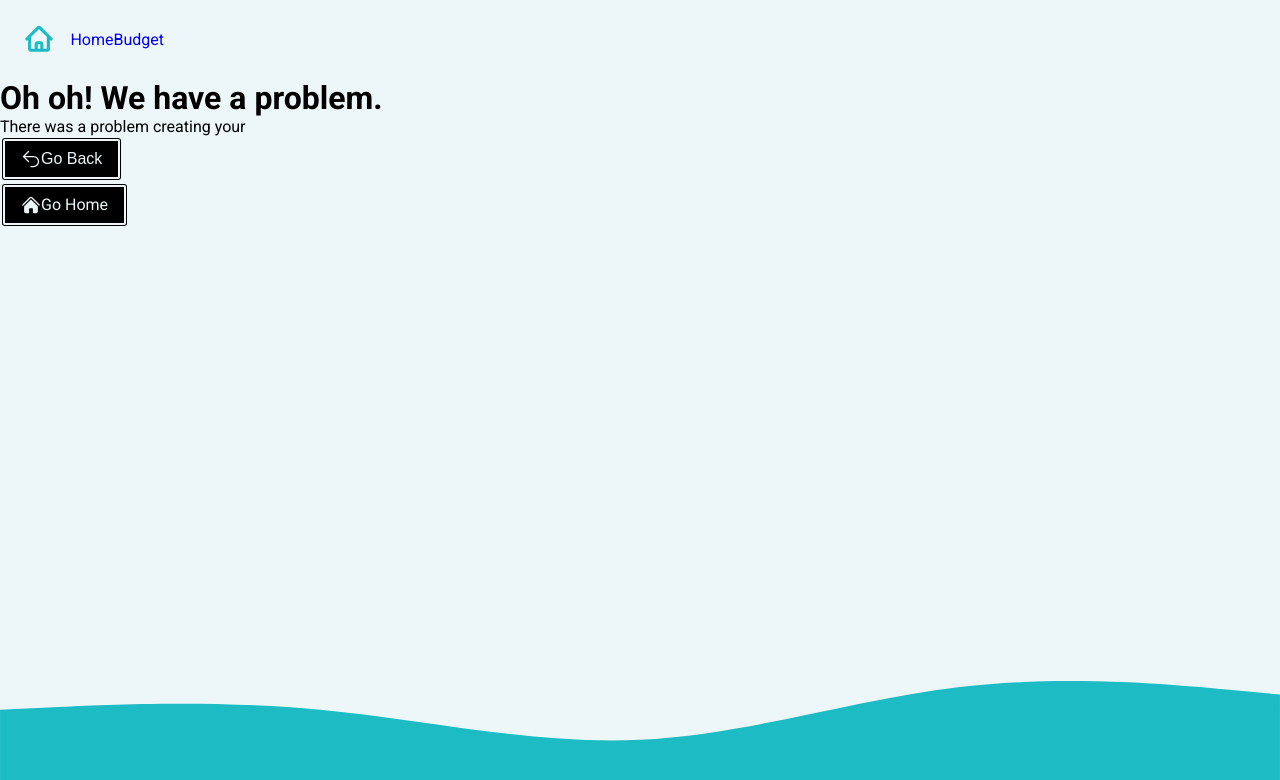
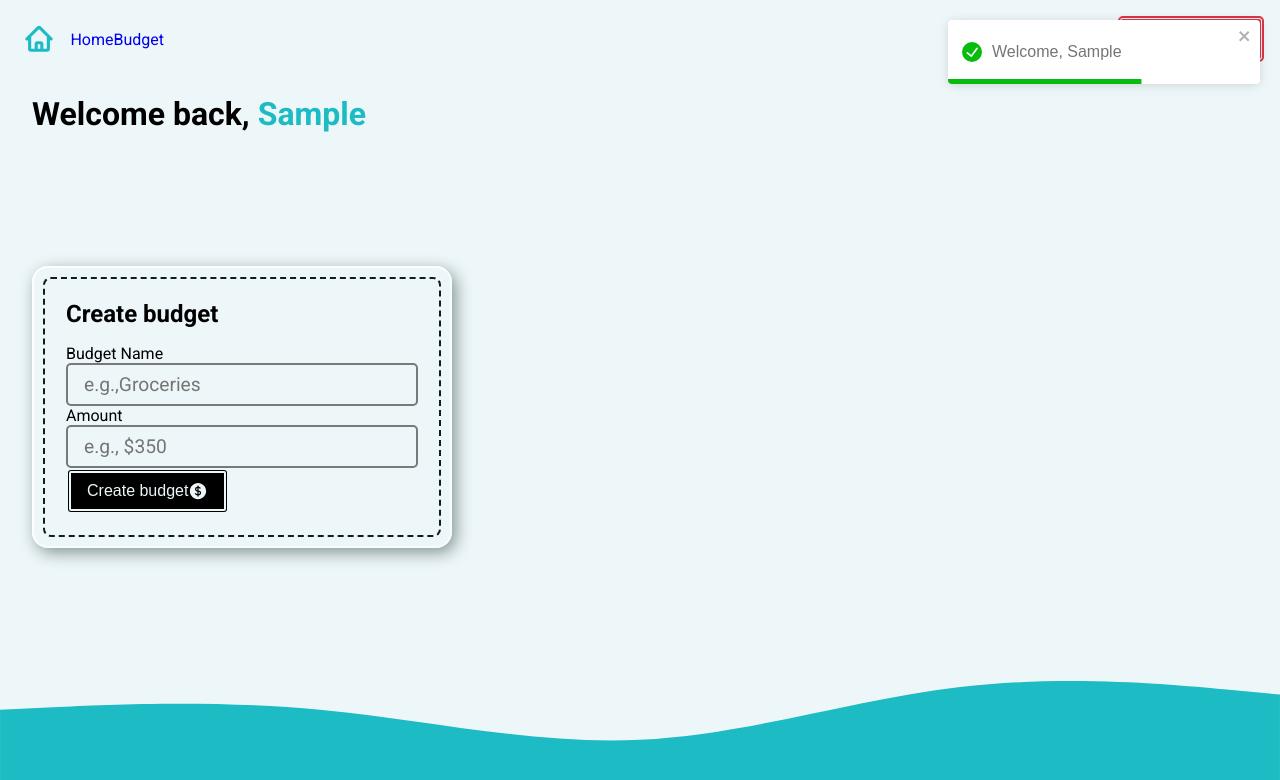
Before and after one commit to ajarek/react-62-vite--Budgeting-Router-6.8, a React (Vite) app: page / in a window 1280 px wide. Both pictures are taken after typing "Sample" into the empty fields and a click on the button "Create Account". Shown: the top 780 px of the page. Built offline with nearby package versions, Linux system fonts and the light colour scheme.

Commit message:
added AddBudgetForm

```diff
--- /dev/null
+++ b/src/components/AddBudgetForm.jsx
@@ -0,0 +1,47 @@
+import React from 'react'
+import { Form } from 'react-router-dom'
+import {CurrencyDollarIcon} from '@heroicons/react/24/solid'
+
+const AddBudgetForm = () => {
+  return (
+    <div className='form-wrapper'>
+      <h2>Create budget</h2>
+      <Form
+        method='post'
+        className='grid-sm'
+      >
+        <div className='grid-xs'>
+          <label htmlFor='newBudget'>Budget Name</label>
+          <input
+            type='text'
+            name='newBudget'
+            id='newBudget'
+            placeholder='e.g.,Groceries '
+            required
+          />
+        </div>
+        <div className='grid-xs'>
+          <label htmlFor='newBudgetAmount'>Amount</label>
+          <input
+            type='number'
+            step={'0.01'}
+            name='newBudgetAmount'
+            id='newBudgetAmount'
+            placeholder='e.g., $350 '
+            required
+            inputMode='decimal'
+          />
+        </div>
+        <button
+          type='submit'
+          className='btn btn-dark'
+        >
+          <span>Create budget</span>
+          <CurrencyDollarIcon width={20}/>
+        </button>
+      </Form>
+    </div>
+  )
+}
+
+export default AddBudgetForm
--- a/src/index.css
+++ b/src/index.css
@@ -85,7 +85,7 @@ nav a:hover {
 .intro h1 {
   font-size: 4rem;
 }
-.intro h1 span {
+ h1 span {
   color: #1dbbc3;
 }
 .intro div {
@@ -118,3 +118,50 @@ nav a:hover {
   border-color: #1dbbc3;
   box-shadow: 0 0 0 1px #04a1a9;
 }
+.error {
+  place-self: center;
+  display: grid;
+  place-items: center;
+  place-content: center;
+  gap:1rem;
+  text-align: center;
+}
+.error div{
+  display: grid;
+  grid-template-columns: 1fr 1fr ;
+  place-items: center;
+  gap: 1rem;
+  width: 100%;
+}
+.dashboard {
+  display: grid;
+  gap: 1rem;
+  place-items: start;
+  width: 100%;
+  padding: 1rem 2rem;
+}
+.form-wrapper {
+
+  flex: 1 1 48%;
+  max-width: 800px;
+  position: relative;
+  display: grid;
+  gap: 1rem;
+  background-color:transparent;
+  padding:2rem;
+  border-radius: 1rem;
+  box-shadow: 0.25em 0.3em 1em hsl(183 8% 55%);
+  border-top: 0.15em solid white;
+  border-left: 0.15em solid white;
+  border-right: 0.15em solid hsl(190 60% 98%);
+  border-bottom: 0.15em solid hsl(190 60% 98%);
+}
+
+.form-wrapper::before {
+  content: "";
+  position: absolute;
+  inset: 0.55rem;
+  border: 2px dashed hsl( 185 26% 9%);
+  border-radius:0.5rem;
+  z-index: -1;
+}
--- a/src/pages/Dashboard.jsx
+++ b/src/pages/Dashboard.jsx
@@ -1,30 +1,43 @@
 import { useLoaderData } from 'react-router-dom'
 import { fetchData } from '../helpers'
 import { toast } from 'react-toastify'
+import AddBudgetForm from '../components/AddBudgetForm'
 import Intro from '../components/Intro'
 
 export const dashboardLoader = () => {
   const userName = fetchData('userName')
-  return { userName }
+  const budgets = fetchData('budgets')
+  return { userName, budgets }
 }
 
 export const dashboardAction = async({request}) => {
   const data = await request.formData()
   const formData = Object.fromEntries(data)
   try{
-//  localStorage.setItem('userName',JSON.stringify(formData.userName))
-//  return toast.success(`Welcome, ${formData.userName}`)
-throw new Error('There was a problem creating your')
+ localStorage.setItem('userName',JSON.stringify(formData.userName))
+ return toast.success(`Welcome, ${formData.userName}`)
+
 }catch(e){
- throw new Error('There was a problem creating your')
+ throw new Error('There was a problem creating your account.')
 }
 }
 
 const Dashboard = () => {
-  const { userName } = useLoaderData()
+  const { userName, budgets } = useLoaderData()
   return (
     <>
-      {userName?(<p>{userName}</p>):<Intro/>}
+      {userName?(<div className='dashboard'>
+        <h1>Welcome back, <span>{userName}</span></h1>
+        <div className='grid-sm'>
+          {/* {budgets?('lol'):('lol1')} */}
+          <div className="grid-lg">
+            <div className="flex-lg">
+              <AddBudgetForm/>
+            </div>
+
+          </div>
+        </div>
+        </div>):<Intro/>}
     </>
   )
 }
--- a/src/pages/Error.jsx
+++ b/src/pages/Error.jsx
@@ -1,14 +1,15 @@
 import React from 'react'
-import { useRouteError, Link} from 'react-router-dom'
+import { useRouteError, Link, useNavigate} from 'react-router-dom'
 import {HomeIcon, ArrowUturnLeftIcon} from '@heroicons/react/24/solid'
 const Error = () => {
   const error= useRouteError()
+  const navigate =useNavigate()
   return (
     <div className='error'>
       <h1>Oh oh! We have a problem.</h1>
       <p>{error.message||error.statusText}</p>
       <div>
-        <button className='btn btn-dark'>
+        <button className='btn btn-dark' onClick={()=>navigate(-1)}>
           <ArrowUturnLeftIcon width={20}/>
           <span>Go Back</span>
         </button>
```
